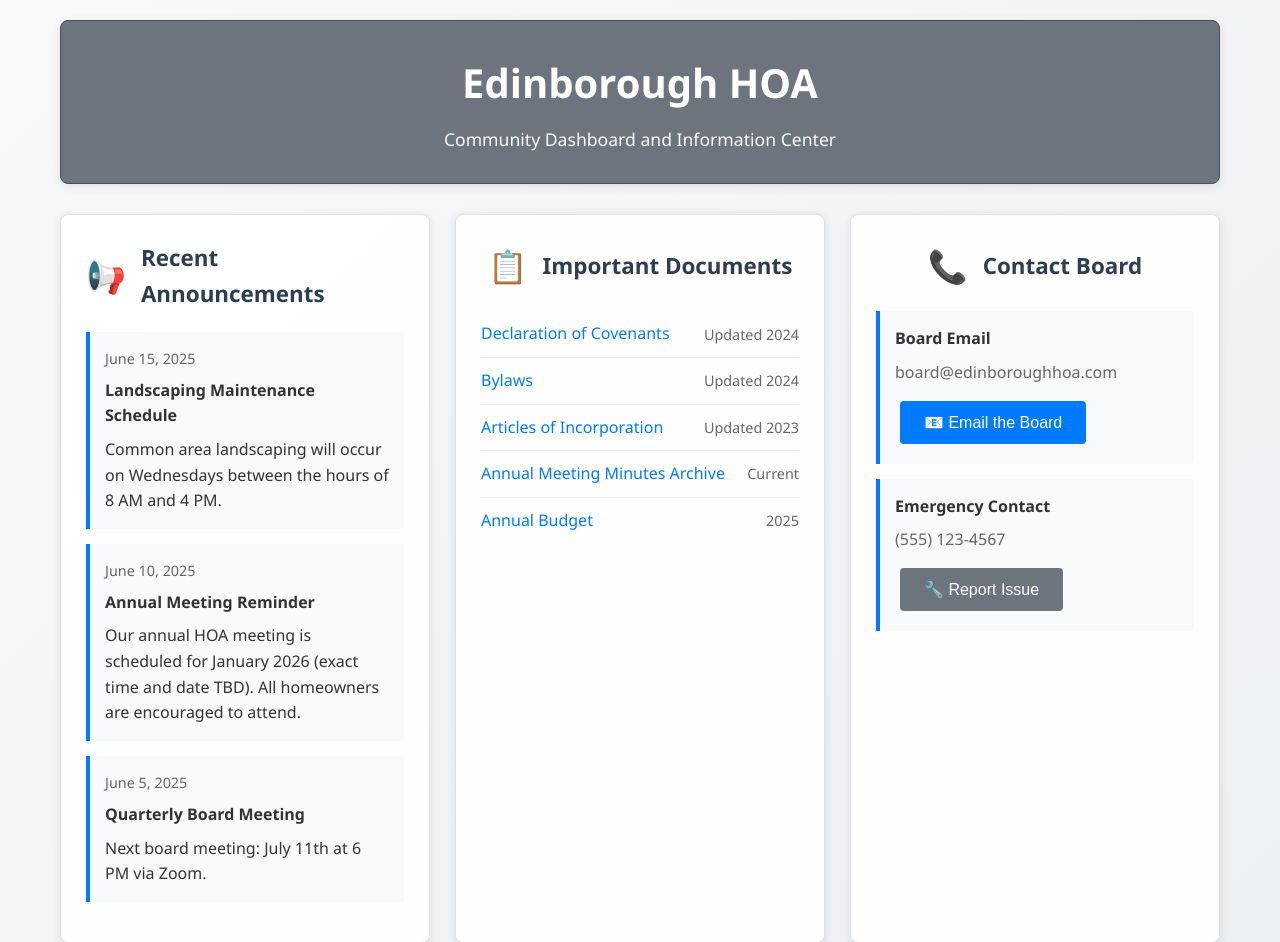
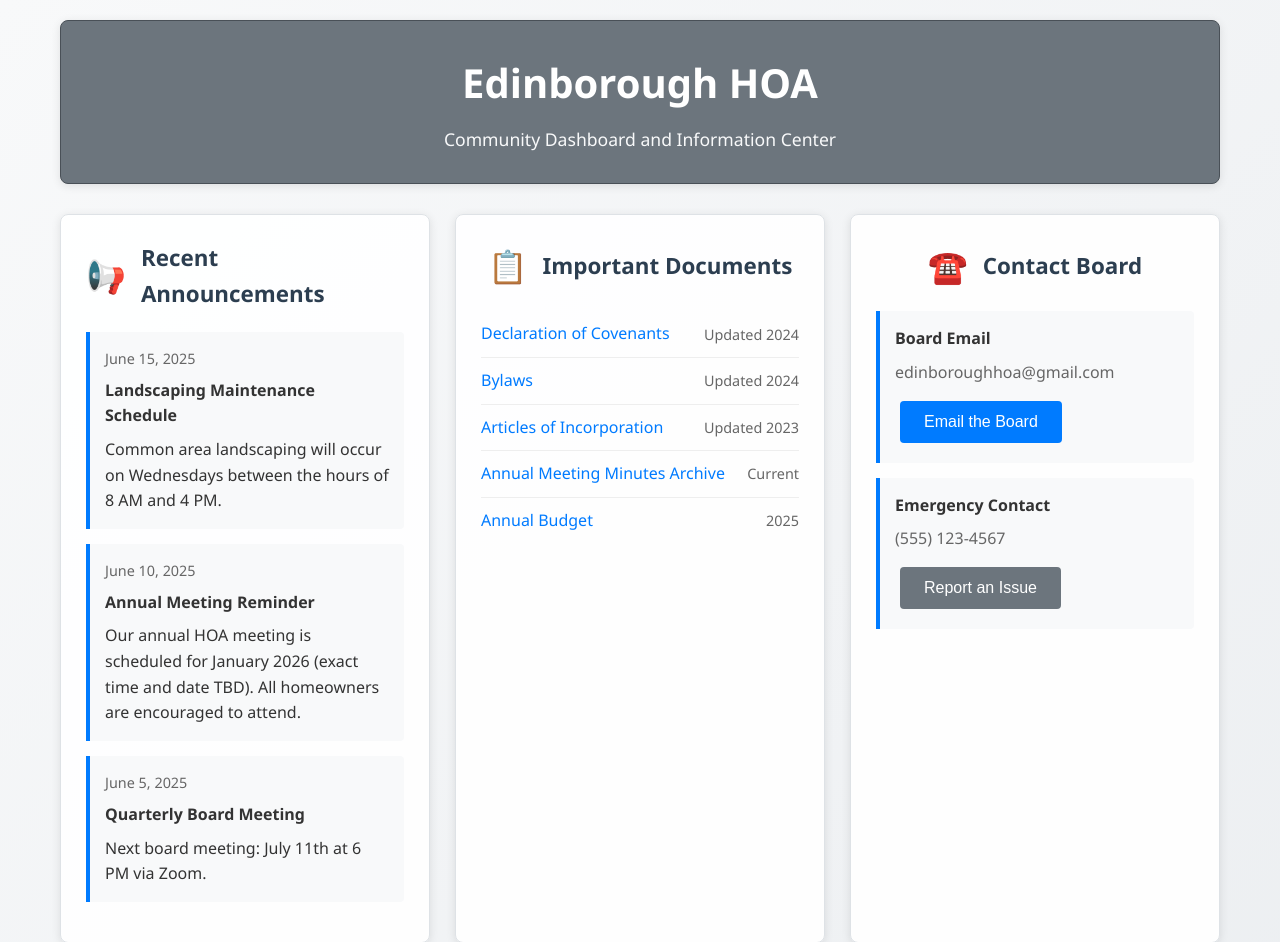
Before and after one commit to petrockc/edinborough-hoa, a plain HTML site: page index.html in a window 1280 px wide. Shown: the top 942 px of the page. Drawn offline with Linux system fonts and the light colour scheme.

Commit message:
Update index.html

```diff
--- a/index.html
+++ b/index.html
@@ -305,18 +305,18 @@
             <!-- Contact Information -->
             <div class="card">
                 <div class="card-header">
-                    <div class="card-icon">📞</div>
+                    <div class="card-icon">☎️</div>
                     <div class="card-title">Contact Board</div>
                 </div>
                 <div class="contact-card">
                     <div class="contact-title">Board Email</div>
-                    <div class="contact-details">board@edinboroughhoa.com</div>
-                    <button class="btn" onclick="emailBoard()">📧 Email the Board</button>
+                    <div class="contact-details">edinboroughhoa@gmail.com</div>
+                    <button class="btn" onclick="emailBoard()">Email the Board</button>
                 </div>
                 <div class="contact-card">
                     <div class="contact-title">Emergency Contact</div>
                     <div class="contact-details">(555) 123-4567</div>
-                    <button class="btn btn-secondary" onclick="reportIssue()">🔧 Report Issue</button>
+                    <button class="btn btn-secondary" onclick="reportIssue()">Report an Issue</button>
                 </div>
             </div>
 
```
